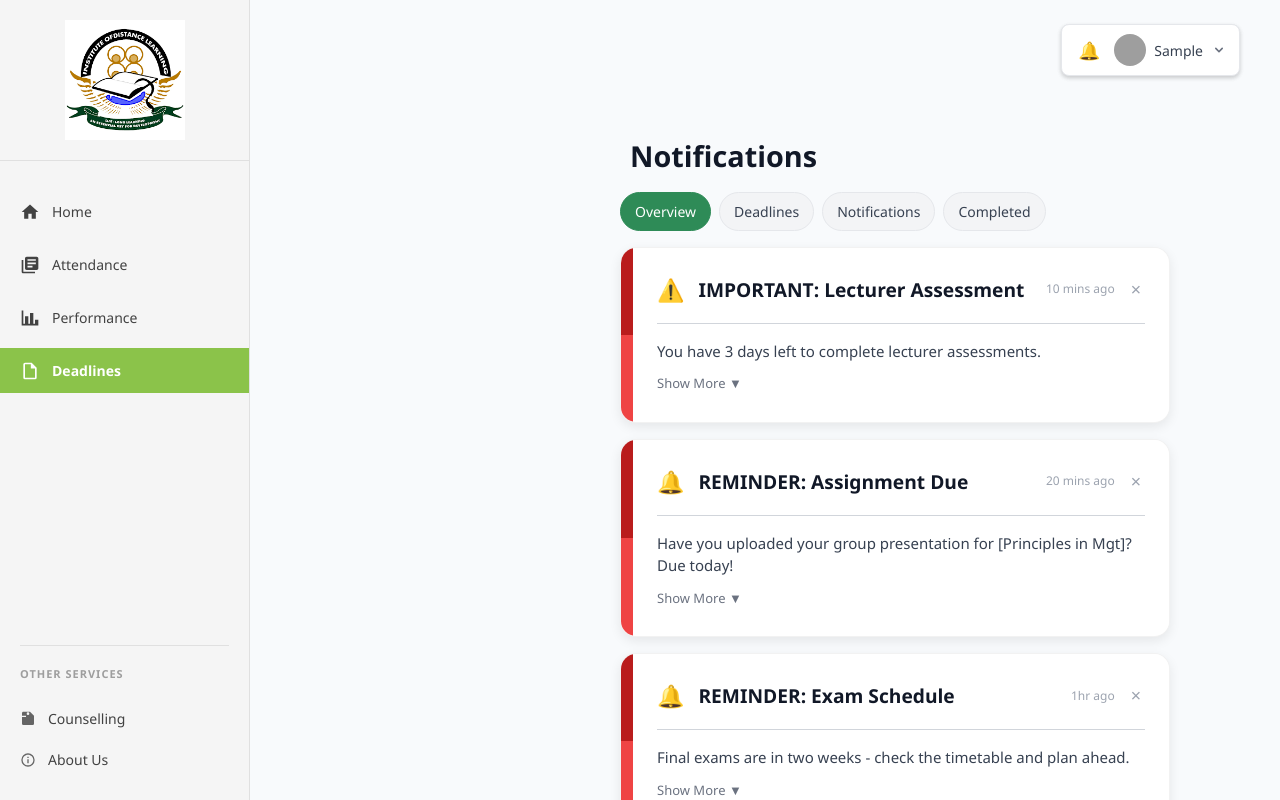
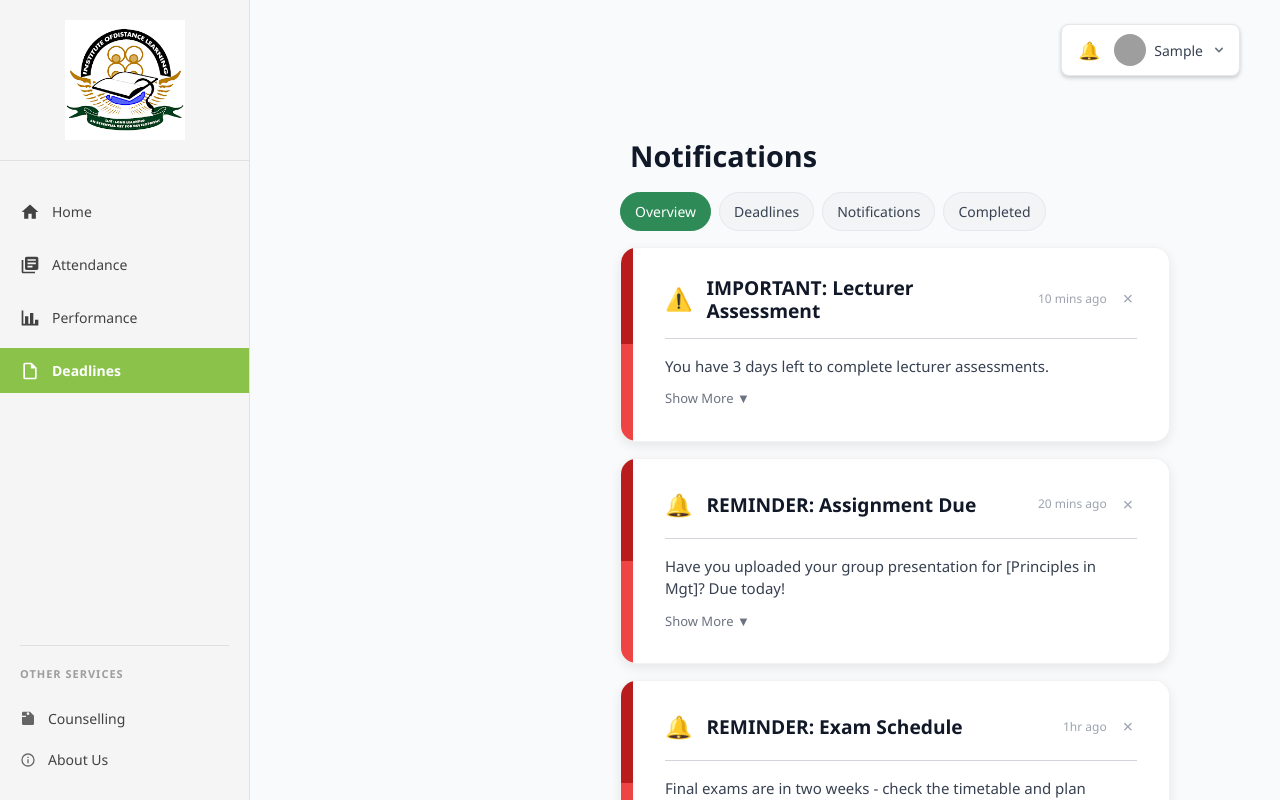
Before and after one commit to mensahsandra/spmproject_frontend, a React (Vite) app: page /student/notifications in a window 1280 px wide. Shown: the top 800 px of the page. Built offline with nearby package versions, Linux system fonts and the light colour scheme; no server answers; sample sign-in values are in the browser's storage; grey boxes are pictures that could not be loaded.

Commit message:
📏 Extend deadline cards - increased width, padding, and minimum height for better visibility

```diff
--- a/src/css/notifications.css
+++ b/src/css/notifications.css
@@ -25,7 +25,7 @@
 }
 
 .notifications-container {
-    max-width: 800px;
+    max-width: 1000px;
     margin: 0 auto;
     display: flex;
     flex-direction: column;
@@ -34,7 +34,7 @@
 
 /* Tabs */
 .notifications-tabs {
-    max-width: 800px;
+    max-width: 1000px;
     margin: 0 auto 16px auto;
     display: flex;
     gap: 8px;
@@ -65,7 +65,8 @@
     transition: transform 0.2s, box-shadow 0.2s;
     background: white;
     border: 1px solid rgba(0,0,0,0.05);
-    max-width: 100%;
+    width: 100%;
+    min-height: 120px;
 }
 
 .notification-item:hover {
@@ -99,8 +100,9 @@
 
 .notification-content {
     background-color: white;
-    padding: 24px;
+    padding: 28px 32px;
     flex-grow: 1;
+    width: 100%;
 }
 
 .notification-header {
```
